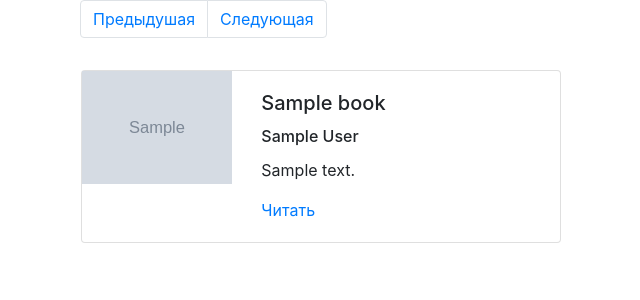
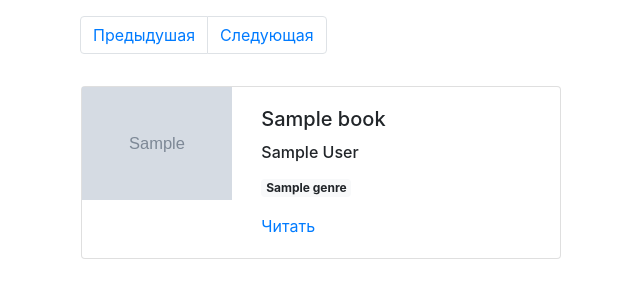
Before and after one commit to AntonGorynya/lib_site_generator, a Python web app: template templates/index template.html in a window 1280 px wide. Shown: the top 300 px of the page, without its empty margins (5-645 px from the left). Run offline with Jinja, Linux system fonts and the light colour scheme; the template is opened without the code that fills it: most values are stand-ins (such as "Sample title", 1, 10 or a date in 2020); grey boxes marked "Sample" are stand-in pictures; some libraries are stand-ins or nearby versions.

Commit message:
Display books genres.

```diff
--- a/templates/index template.html
+++ b/templates/index template.html
@@ -13,7 +13,7 @@
   <body>
     <div class="container">
       <nav aria-label="Page navigation example">
-        <ul class="pagination">
+        <ul class="pagination mt-3">
           {% if page_num > 1%}
             <li class="page-item"><a class="page-link" href="index{{page_num - 1}}.html">Предыдушая</a></li>
           {% else %}
@@ -49,7 +49,9 @@
                 <div class="card-body">
                   <h5 class="card-title">{{ book['title'] }}</h5>
                   <h6 class="card-title">{{ book['author'] }}</h6>
-                  <p class="card-text">{{ book['description'] }}</p>
+                  {% for genre in book['genres'] %}
+                    <p class="card-text"><span class="badge badge-light">{{ genre }}</span></p>
+                  {% endfor %}
                   <a href="../{{ book['book_path'].replace("\\","/").replace(" ", "%20") }}">Читать</a>
                 </div>
               </div>
```
